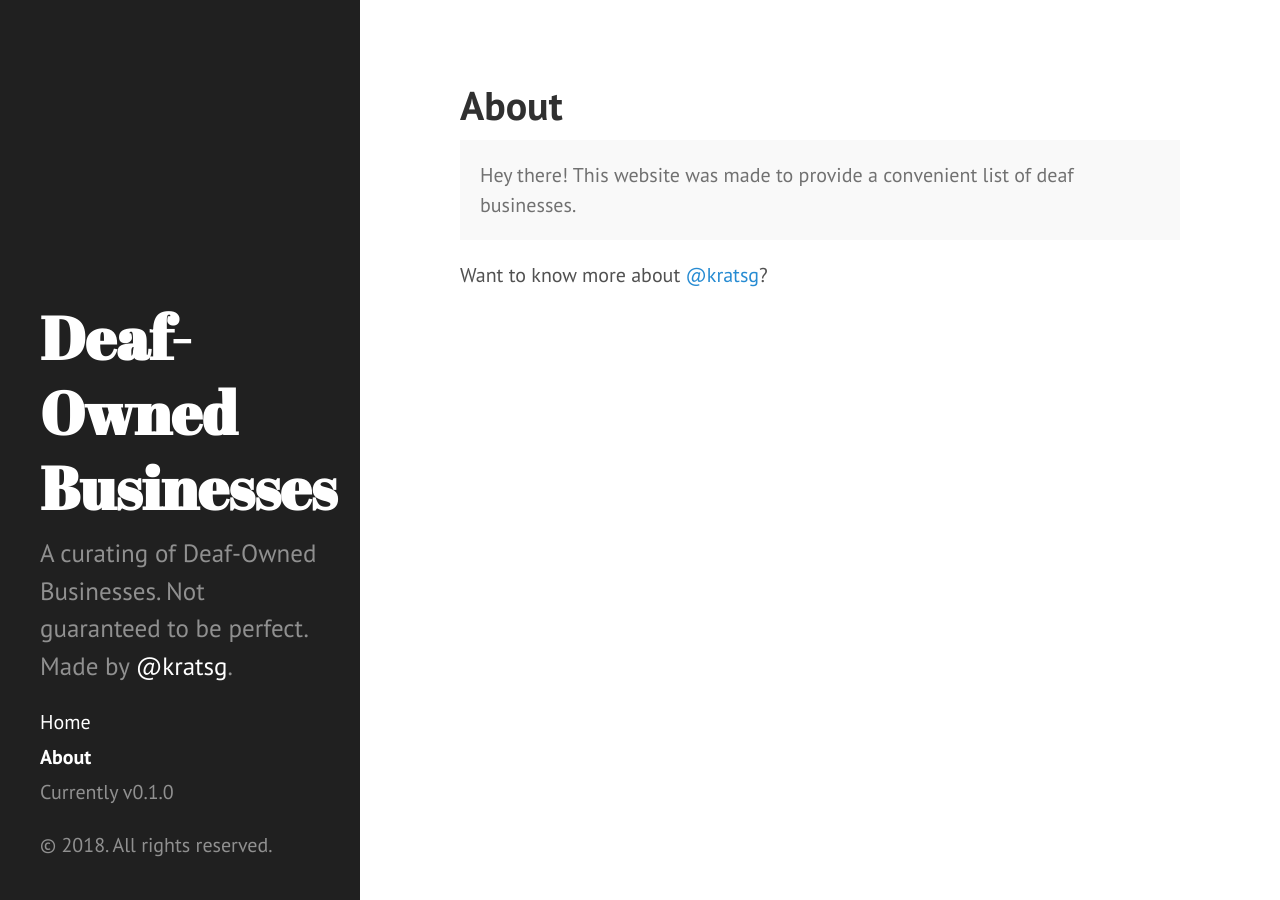
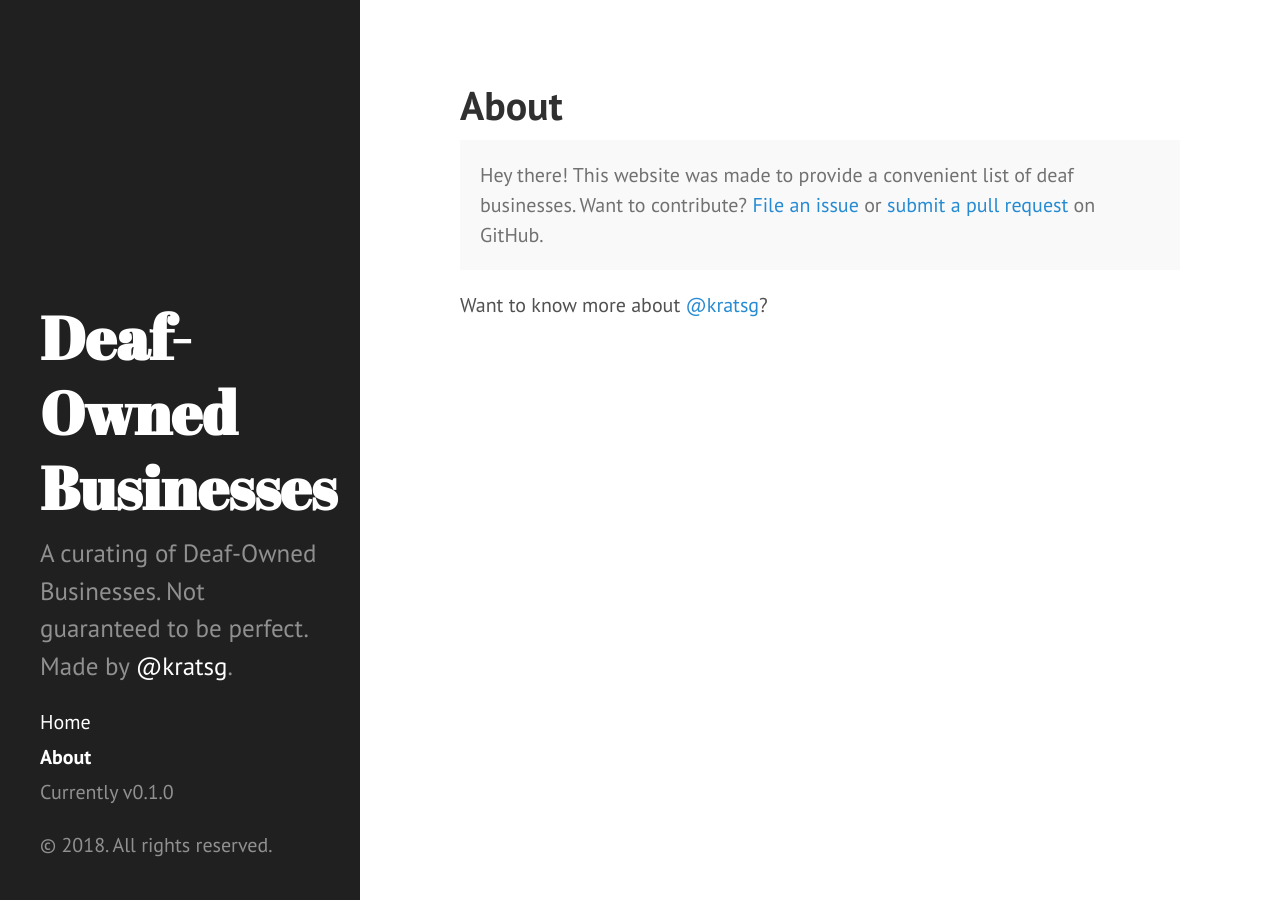
Before and after one commit to kratsg/deaf-owned-businesses, a Jekyll site: the page built from about.md, in a window 1280 px wide. Built offline with Jekyll 4.4.1, drawn with Linux system fonts in a browser that asks for light colours; Markdown is read by kramdown in place of the engine named in the settings.

Commit message:
update about

```diff
--- a/about.md
+++ b/about.md
@@ -4,7 +4,7 @@ title: About
 ---
 
 <p class="message">
-  Hey there! This website was made to provide a convenient list of deaf businesses.
+  Hey there! This website was made to provide a convenient list of deaf businesses. Want to contribute? <a href="https://github.com/kratsg/deaf-owned-businesses/issues/new" target="_blank">File an issue</a> or <a href="https://github.com/kratsg/deaf-owned-businesses/pulls" target="_blank">submit a pull request</a> on GitHub.
 </p>
 
 Want to know more about <a href="https://giordonstark.com/?utm_source=deafownedbiz&utm_medium=about" target="_blank">@kratsg</a>?
```
